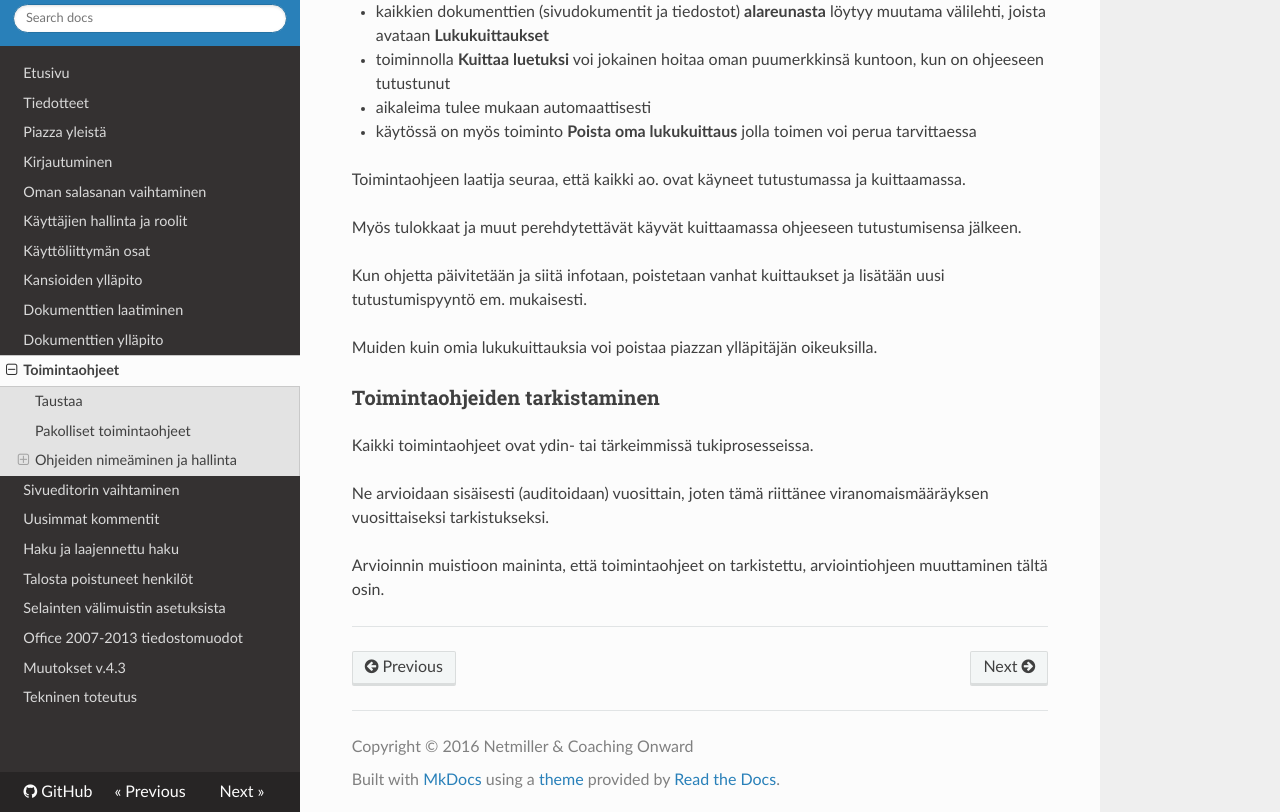
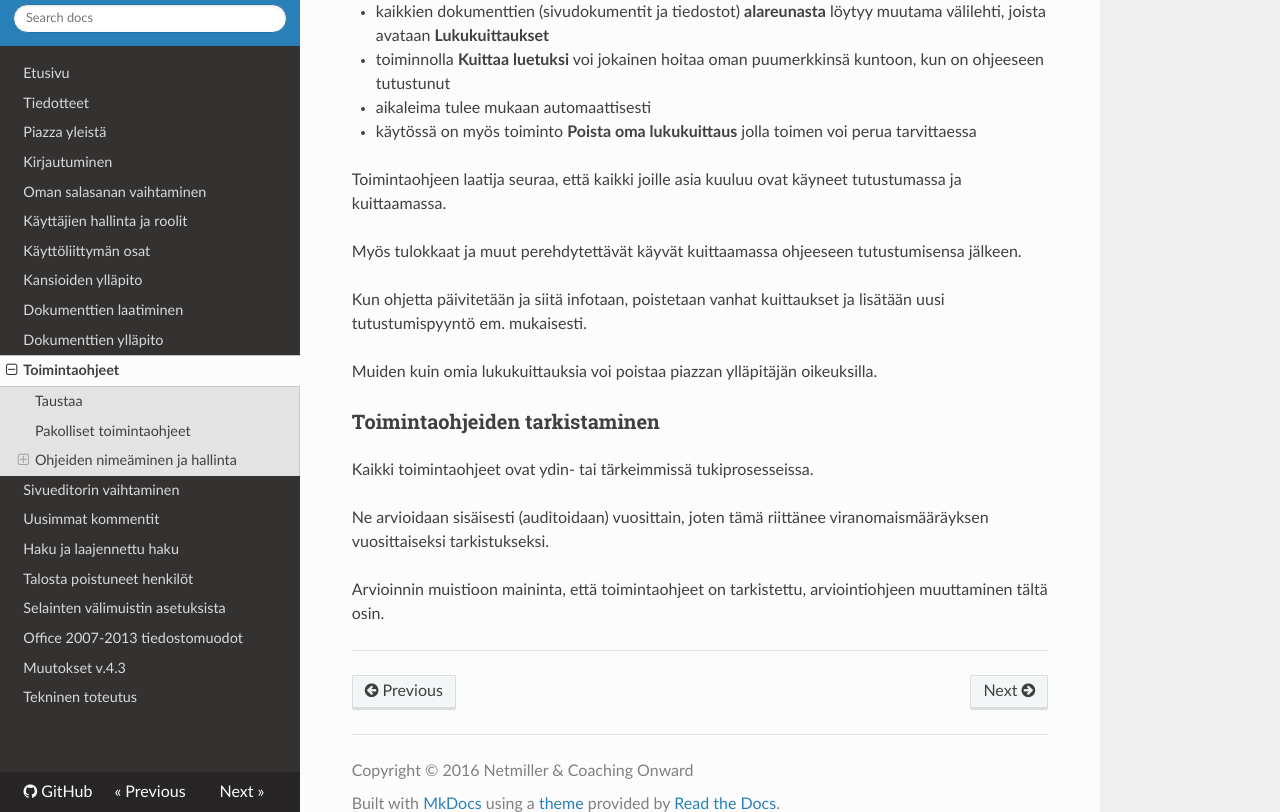
Before and after one commit to netmiller/piazzadoc, an MkDocs documentation site: the page built from sivut/toimintaohjeet.md, in a window 1280 px wide and 900 px high, scrolled down 1796 px, cut to the strip 88-900 px from the top of the window. Built offline with MkDocs 1.6.1, drawn with Linux system fonts in a browser that asks for light colours; nearby versions of some CDN libraries; old or Windows-style settings are respelled for this version of MkDocs.

Commit message:
Update toimintaohjeet.md

```diff
--- a/sivut/toimintaohjeet.md
+++ b/sivut/toimintaohjeet.md
@@ -60,7 +60,7 @@ joista avataan __Lukukuittaukset__
 * aikaleima tulee mukaan automaattisesti
 * käytössä on myös toiminto __Poista oma lukukuittaus__ jolla toimen voi perua tarvittaessa
 
-Toimintaohjeen laatija seuraa, että kaikki ao. ovat käyneet tutustumassa ja kuittaamassa.
+Toimintaohjeen laatija seuraa, että kaikki joille asia kuuluu ovat käyneet tutustumassa ja kuittaamassa.
 
 Myös tulokkaat ja muut perehdytettävät käyvät kuittaamassa ohjeeseen tutustumisensa jälkeen.
 
```
